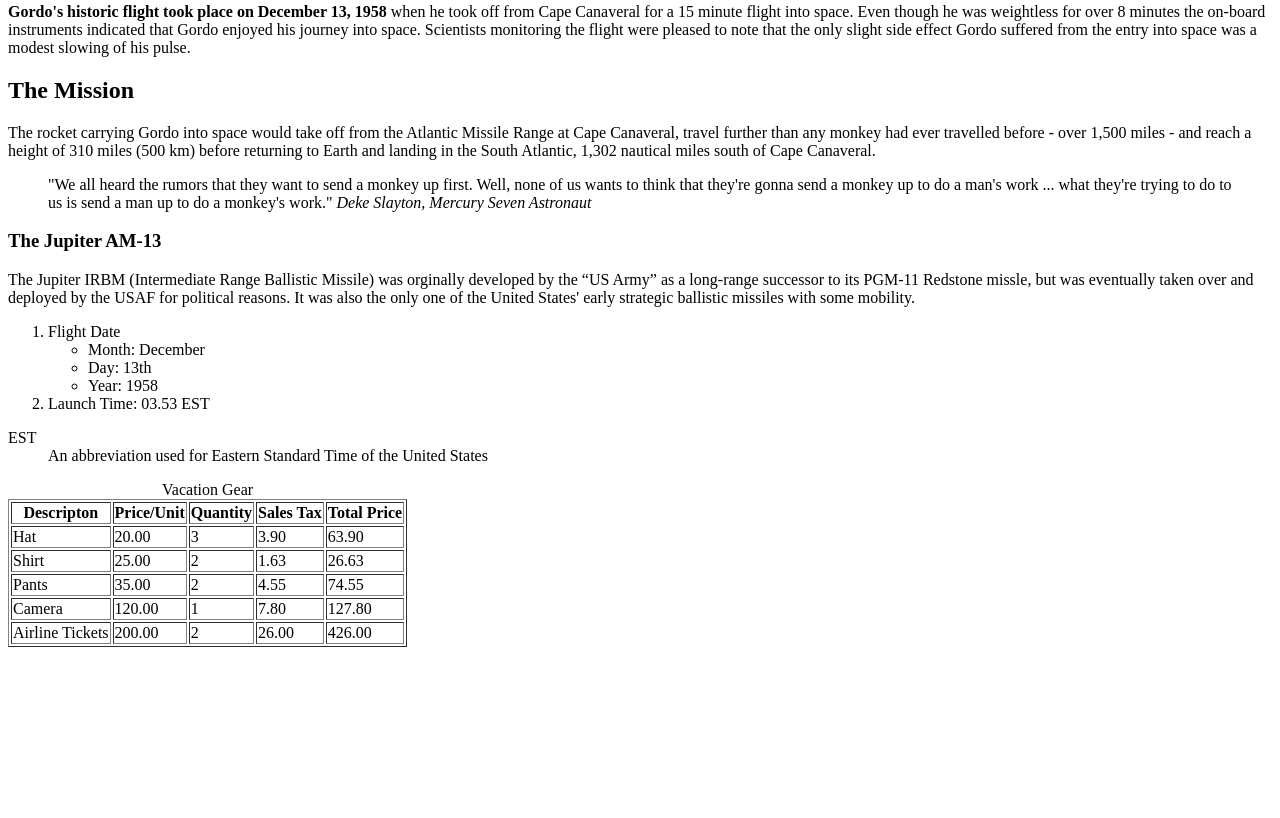
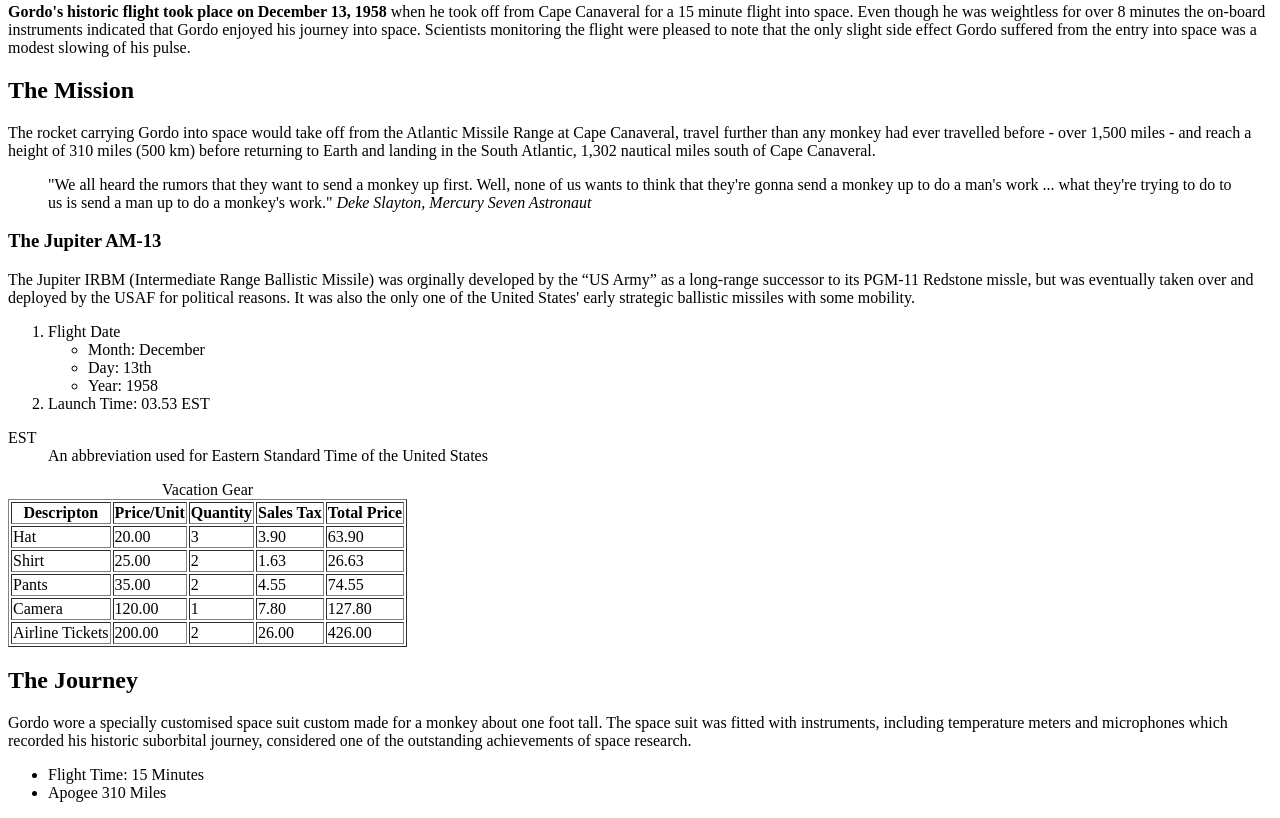
Before and after one commit to blweatherford/ifsc-1310, a plain HTML site: page prototype/index.html in a window 1280 px wide. Shown: the part 482-1300 px from the top of the page. Before the commit the page ends 1137 px from the top, so only its background shows below. Drawn offline with Linux system fonts and the light colour scheme.

Commit message:
added few more paragraphs

```diff
--- a/prototype/index.html
+++ b/prototype/index.html
@@ -99,6 +99,16 @@
                <td>426.00</td>
            </tr>
        </table>
+
+       <h2>The Journey</h2>
+
+       <p>Gordo wore a specially customised space suit custom made for a monkey about one foot tall. The space suit was fitted with instruments, including temperature meters and microphones which recorded his historic suborbital journey, considered one of the outstanding achievements of space research.</p>
+
+       <ul>
+           <li>Flight Time: 15 Minutes</li>
+           <li>Apogee 310 Miles</li>
+       </ul>
+
      </section>
   </div>
 </body>
```
